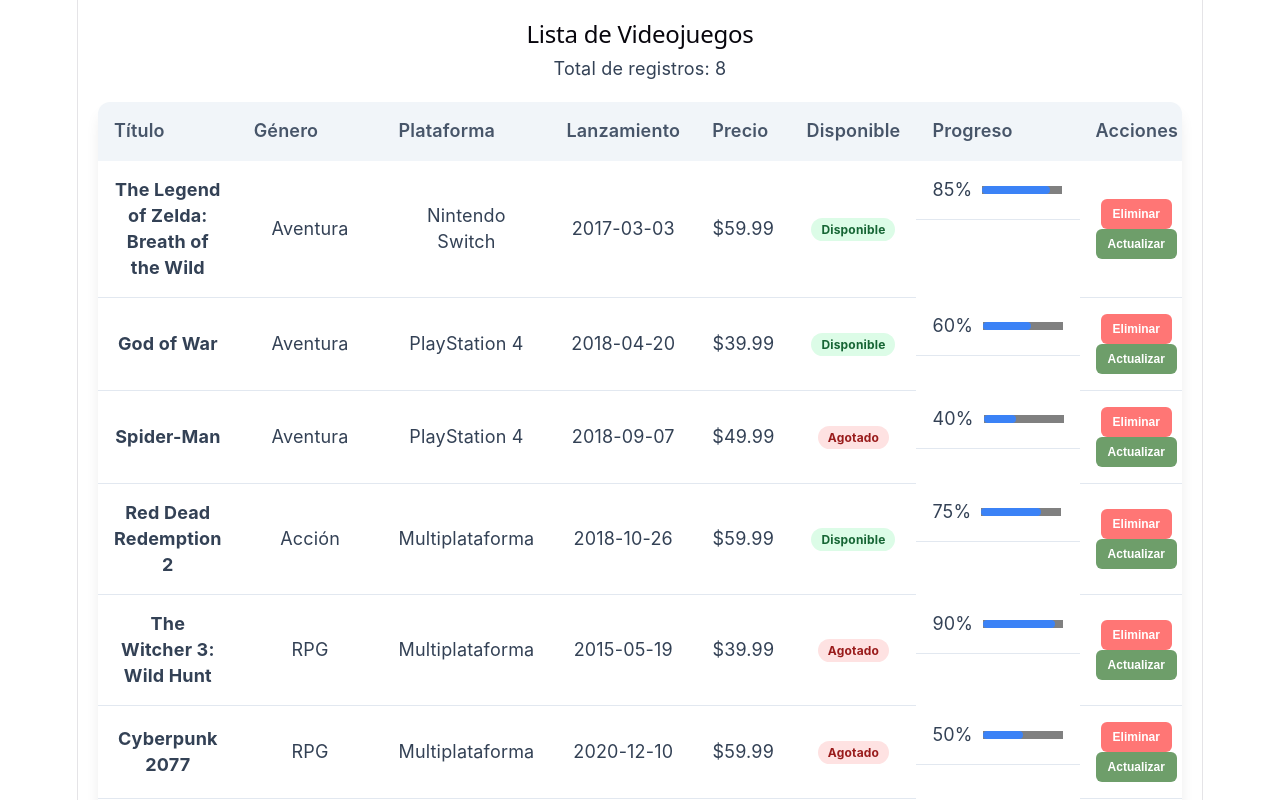
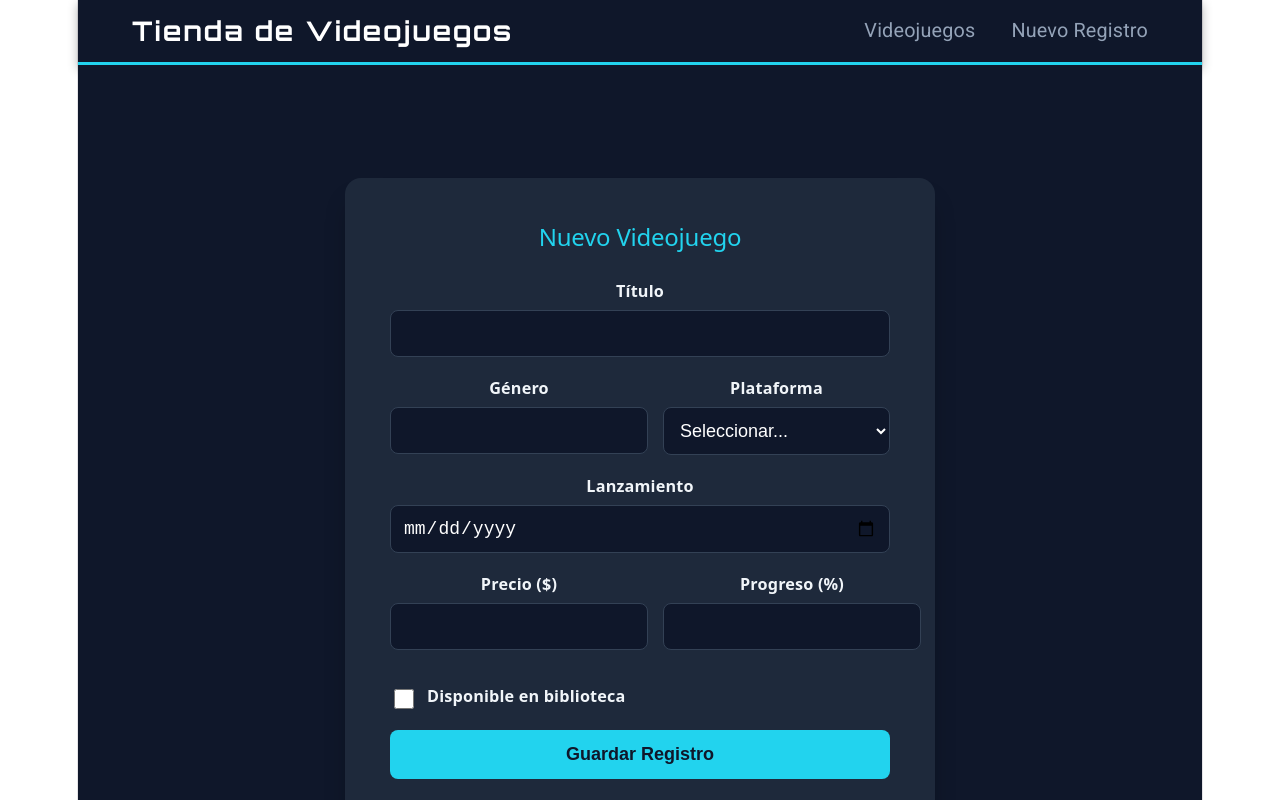
Before and after one commit to Junior27VQ/Videojuegos, a React (Vite) app: page /editar in a window 1280 px wide. Shown: the top 800 px of the page. Built offline with nearby package versions, Linux system fonts and the light colour scheme.

Commit message:
Configure status and routing functions

```diff
--- a/src/App.jsx
+++ b/src/App.jsx
@@ -5,16 +5,57 @@
 import './App.css'
 import data from './data/videojuegos.js'
 import TablaVideojuegos from './components/TablaVideojuegos'
+import FormularioVideojuego from './components/FormularioVideojuego.jsx'
+import { BrowserRouter, Routes, Route } from 'react-router-dom'
+import Navbar from './components/Navbar.jsx'
+import PaginaNoEncontrada from './components/PaginaNoEncontrada.jsx'
 
 function App() {
-  const [count, setCount] = useState(0)
+  const [videojuegos, setVideojuegos] = useState(data)
+
+  function nuevoVJ(nuevoVJ) {
+    setVideojuegos([...videojuegos, nuevoVJ]);
+  }
+
+  function eliminarVJ(id) {
+    setVideojuegos(videojuegos.filter(vj => vj.id !== id));
+  }
+
+  function actualizarVJ(id, videojuego) {
+    setVideojuegos(videojuegos.map(vj =>
+      vj.id === id ? {...videojuego } : {...vj}
+    ));
+  }
+
+  function manejarGuardar(videojuego) {
+    const existe = videojuegos.find(e => e.id === videojuego.id);
+    if(existe) {
+      actualizarVJ(videojuego.id, videojuego)
+    }else{
+      nuevoVJ(videojuego)
+    }
+  };
 
   return (
-    <>
-     <div>
-      <TablaVideojuegos videojuegos={data} />
-     </div>
-    </>
+    <BrowserRouter>
+      <Navbar />
+      <Routes>
+        <Route path="/tabla" element={
+          <TablaVideojuegos
+            videojuegos={videojuegos}
+            onEliminar={eliminarVJ}
+            onEditar={actualizarVJ}
+          />
+        }/>
+        <Route path="/formulario" element={
+          <FormularioVideojuego onGuardar={manejarGuardar}/>
+        }/>
+        <Route path="/editar" element={
+          <FormularioVideojuego onGuardar={manejarGuardar}/>
+        }/>
+        <Route path="*" element={<PaginaNoEncontrada/>}/>
+      </Routes>
+    </BrowserRouter>
   )
 }
 
--- /dev/null
+++ b/src/components/FormularioVideojuego.css
@@ -0,0 +1,64 @@
+:root {
+    --bg-dark: #0f172a;
+    --card-bg: #1e293b;
+    --accent: #22d3ee;
+    --text-main: #f1f5f9;
+}
+
+.vj-form-container {
+    padding: 2rem;
+    min-height: 100vh;
+    background: var(--bg-dark);
+    display: flex;
+    justify-content: center;
+    align-items: center;
+}
+
+.vj-card {
+    background: var(--card-bg);
+    padding: 2.5rem;
+    border-radius: 16px;
+    width: 100%;
+    max-width: 500px;
+    box-shadow: 0 20px 25px -5px rgba(0,0,0,0.3);
+    color: var(--text-main);
+}
+
+h2 { margin-bottom: 1.5rem; text-align: center; color: var(--accent); }
+
+.vj-group { margin-bottom: 1rem; display: flex; flex-direction: column; }
+.vj-row { display: grid; grid-template-columns: 1fr 1fr; gap: 15px; }
+
+label { font-size: 0.9rem; font-weight: 600; margin-bottom: 6px; }
+
+input, select {
+    padding: 12px;
+    border-radius: 8px;
+    border: 1px solid #334155;
+    background: #0f172a;
+    color: white;
+    font-size: 1rem;
+}
+
+.vj-checkbox { display: flex; align-items: center; gap: 10px; margin: 15px 0; }
+.vj-checkbox input { width: 20px; height: 20px; }
+
+.vj-btn {
+    width: 100%;
+    padding: 14px;
+    background: var(--accent);
+    color: var(--bg-dark);
+    border: none;
+    border-radius: 8px;
+    font-weight: bold;
+    cursor: pointer;
+    font-size: 1rem;
+    transition: transform 0.2s, background 0.2s;
+}
+
+.vj-btn:hover { background: #06b6d4; transform: translateY(-2px); }
+
+/* Responsivo */
+@media (max-width: 480px) {
+    .vj-row { grid-template-columns: 1fr; }
+}
--- a/src/components/FormularioVideojuego.jsx
+++ b/src/components/FormularioVideojuego.jsx
@@ -1,8 +1,10 @@
 import { useEffect, useState } from "react";
 import { useLocation, useNavigate } from "react-router-dom";
+import './FormularioVideojuego.css';
 
 function FormularioVideojuego({onGuardar}) {
     const location = useLocation();
+    const navigate = useNavigate();
 
     const reguperarVJ = location.state?.videojuego || null;
 
@@ -45,22 +47,27 @@
             disponible: disponible,
             progreso: progreso
         };
-        onGuardar(videojuego);
+        onGuardar(vj);
+        navigate("/tabla");
     }
 
     return(
-        <div>
-            <h2></h2>
-            <div>
-                <label>Titulo</label>
+        <div className="vj-form-container">
+        <div className="vj-card">
+            <h2>{reguperarVJ ? "Editar Videojuego" : "Nuevo Videojuego"}</h2>
+
+            <div className="vj-group">
+                <label>Título</label>
                 <input type="text" value={titulo} onChange={(e) => setTitulo(e.target.value)}/>
             </div>
-            <div>
-                <label>Genero</label>
+
+            <div className="vj-row">
+                <div className="vj-group">
+                    <label>Género</label>
                     <input type="text" value={genero} onChange={(e) => setGenero(e.target.value)}/>
                 </div>
-            <div>
-                <label>Plataforma:</label>
+                <div className="vj-group">
+                    <label>Plataforma</label>
                     <select value={plataforma} onChange={(e) => setPlataforma(e.target.value)}>
                         <option value="">Seleccionar...</option>
                         <option value="PlayStation 4">PlayStation 4</option>
@@ -69,24 +76,30 @@
                         <option value="Nintendo Switch">Nintendo Switch</option>
                     </select>
                 </div>
-            <div>
-                <label>Lanzamiento:</label>
+            </div>
+
+            <div className="vj-group">
+                <label>Lanzamiento</label>
                 <input type="date" value={lanzamiento} onChange={(e) => setLanzamiento(e.target.value)}/>
             </div>
-            <div>
-                <label>Precio</label>
+
+            <div className="vj-row">
+                <div className="vj-group">
+                    <label>Precio ($)</label>
                     <input type="number" value={precio} onChange={(e) => setPrecio(e.target.value)}/>
                 </div>
-            <div>
-                <label>Estado:</label>
-                <input type="checkbox" checked={disponible} onChange={(e) => setDisponible(e.target.checked)}/>
-            </div>
-            <div>
-                <label>Progreso:</label>
+                <div className="vj-group">
+                    <label>Progreso (%)</label>
                     <input type="number" value={progreso} onChange={(e) => setProgreso(e.target.value)}/>
                 </div>
-            <div>
-                <button onClick={guardar}>Guardar</button>
+            </div>
+
+            <div className="vj-checkbox">
+                <input type="checkbox" id="disponible" checked={disponible} onChange={(e) => setDisponible(e.target.checked)}/>
+                <label htmlFor="disponible">Disponible en biblioteca</label>
+            </div>
+
+            <button className="vj-btn" onClick={guardar}>Guardar Registro</button>
         </div>
     </div>
     )
--- a/src/components/Navbar.css
+++ b/src/components/Navbar.css
@@ -1,48 +1,43 @@
-/* Navbar Contenedor */
 .navbar {
     display: flex;
-    justify-content: space-between;
+    justify-content: space-between; /* Esto separa el logo y los links */
     align-items: center;
-    padding: 1rem 2rem;
-    background-color: #1e293b; /* Azul muy oscuro */
-    color: white;
-    box-shadow: 0 4px 6px -1px rgba(0, 0, 0, 0.1);
+    padding: 1rem 3rem;
+    background-color: #0f172a; /* Mismo fondo de la tabla */
+    border-bottom: 3px solid #22d3ee; /* Borde inferior cian */
+    box-shadow: 0 4px 10px rgba(0, 0, 0, 0.3);
 }
 
 .navbar-logo {
-    font-size: 1.25rem;
+    font-family: 'Orbitron', sans-serif;
+    font-size: 1.5rem;
     font-weight: bold;
-    letter-spacing: 0.5px;
+    color: #ffffff;
+    letter-spacing: 2px;
 }
 
-/* Enlaces */
 .navbar-links {
     display: flex;
-    gap: 20px;
+    gap: 2rem;
 }
 
 .nav-link {
-    color: #cbd5e1;
+    font-family: 'Roboto', sans-serif;
+    color: #94a3b8; /* Gris suave */
     text-decoration: none;
-    font-weight: 500;
+    font-size: 1.1rem;
     transition: color 0.3s ease;
 }
 
 .nav-link:hover {
-    color: #ffffff;
+    color: #22d3ee; /* Color acento al pasar el mouse */
 }
 
-/* Responsividad: Se adapta en pantallas menores a 600px */
+/* Diseño Responsivo */
 @media (max-width: 600px) {
     .navbar {
         flex-direction: column;
-        gap: 15px;
-        text-align: center;
-    }
-
-    .navbar-links {
-        gap: 10px;
-        flex-wrap: wrap;
-        justify-content: center;
+        gap: 1rem;
+        padding: 1rem;
     }
 }
--- a/src/components/Navbar.jsx
+++ b/src/components/Navbar.jsx
@@ -1,14 +1,15 @@
 import { Link } from "react-router-dom";
+import './Navbar.css';
 
 function Navbar() {
     return(
         <nav className="navbar">
+            <span className="navbar-logo">Tienda de Videojuegos</span>
             <div className="navbar-links">
-                <span className="navbar-logo">Tienda de Videojuegos</span>
                 <Link to="/tabla" className="nav-link">Videojuegos</Link>
-                <Link to="/formulario" className="nav-link">Nuevo</Link>
+                <Link to="/formulario" className="nav-link">Nuevo Registro</Link>
             </div>
         </nav>
-    )
+    );
 }
 export default Navbar;
--- /dev/null
+++ b/src/components/PaginaNoEncontrada.jsx
@@ -0,0 +1,11 @@
+function PaginaNoEncontrada() {
+    return (
+        <div>
+            <h1>404</h1>
+            <h2>¡Ups! Página no encontrada</h2>
+            <p>Parece que la dirección que buscas no existe o se ha movido.</p>
+        </div>
+    );
+}
+
+export default PaginaNoEncontrada;
--- a/src/components/TablaVideojuegos.css
+++ b/src/components/TablaVideojuegos.css
@@ -1,37 +1,40 @@
-/* Contenedor Principal */
-.tabla-container { font-family: 'Inter', sans-serif; padding: 20px; color: #334155; }
-.tabla-header { margin-bottom: 20px; }
+/* Importar fuentes modernas desde Google Fonts */
+@import url('https://fonts.googleapis.com/css2?family=Orbitron:wght@400;700&family=Roboto:wght@300;400;700&display=swap');
 
-/* Wrapper para el Scroll Horizontal */
-.table-wrapper {
-  overflow-x: auto;
-  background: white;
-  border-radius: 12px;
-  box-shadow: 0 10px 15px -3px rgba(0, 0, 0, 0.1);
+.tabla-container { padding: 2rem; background: #0f172a; border-radius: 20px; color: white; }
+
+.modern-table { width: 100%; border-collapse: separate; border-spacing: 0 10px; }
+
+/* Títulos de columna */
+.modern-table th {
+    font-family: 'Orbitron', sans-serif;
+    padding: 15px;
+    text-transform: uppercase;
+    letter-spacing: 1px;
+    border-bottom: 2px solid #334155;
 }
 
-/* Estilo de la Tabla */
-.modern-table { width: 100%; border-collapse: collapse; min-width: 700px; }
-.modern-table th { background: #f1f5f9; padding: 16px; text-align: left; font-weight: 600; color: #475569; }
-.modern-table td { padding: 16px; border-bottom: 1px solid #e2e8f0; }
-.modern-table tr:hover { background: #f8fafc; }
+/* Aplicar estilos únicos a cada columna usando nth-child */
+.modern-table td { padding: 15px; font-family: 'Roboto', sans-serif; }
 
-/* Etiquetas de estado */
-.status-badge { padding: 4px 10px; border-radius: 20px; font-size: 12px; font-weight: bold; }
-.status-badge.yes { background: #dcfce7; color: #166534; }
-.status-badge.no { background: #fee2e2; color: #991b1b; }
+/* Columna 1: Título - Color Cian */
+.modern-table td:nth-child(1) { color: #22d3ee; font-weight: bold; }
+/* Columna 2: Género - Color Púrpura */
+.modern-table td:nth-child(2) { color: #c084fc; }
+/* Columna 3: Plataforma - Color Verde */
+.modern-table td:nth-child(3) { color: #4ade80; }
+/* Columna 4: Lanzamiento - Color Naranja */
+.modern-table td:nth-child(4) { color: #fb923c; }
+/* Columna 5: Precio - Color Amarillo */
+.modern-table td:nth-child(5) { color: #facc15; font-family: monospace; font-size: 1.1rem; }
 
-/* Barra de progreso personalizada */
-.progress-cell { display: flex; align-items: center; gap: 10px; }
-progress {
-  width: 80px; height: 8px; border-radius: 4px; border: none;
-  background-color: #e2e8f0;
-}
-progress::-webkit-progress-value { background: #3b82f6; border-radius: 4px; }
+/* Fila con efecto hover */
+.modern-table tr:hover { background: #1e293b; transition: 0.3s; }
 
-/* Botones */
-.btn { padding: 8px 12px; border: none; border-radius: 6px; cursor: pointer; font-size: 12px; font-weight: 600; margin-right: 5px; transition: 0.3s; }
-.btn-del { background: #ff7675; color: white; }
-.btn-del:hover { background: #d63031; }
-.btn-toggle { background: #6e9e6a; color: white; }
-.btn-toggle:hover { background: #0d4b29; }
+/* Estilos de botones */
+.btn { border: none; padding: 8px 15px; border-radius: 5px; cursor: pointer; transition: 0.2s; }
+.btn-del { background: #f43f5e; color: white; margin-right: 5px; }
+.btn-toggle { background: #6366f1; color: white; }
+
+/* Barra de progreso animada */
+progress { width: 100px; accent-color: #22d3ee; }
--- a/src/components/TablaVideojuegos.jsx
+++ b/src/components/TablaVideojuegos.jsx
@@ -1,6 +1,13 @@
+import { useNavigate } from 'react-router-dom';
 import './TablaVideojuegos.css';
 
 function TablaVideojuegos({ videojuegos, onEliminar, onEditar }) {
+  const navigate = useNavigate();
+
+  function navigarNuevo(vj) {
+    navigate('/editar', { state: {videojuego: vj}});
+  };
+
   return (
     <div className="tabla-container">
       <header className="tabla-header">
@@ -41,7 +48,7 @@
                 </td>
                 <td className="actions">
                   <button className="btn btn-del" onClick={() => onEliminar(juego.id)}>Eliminar</button>
-                  <button className="btn btn-toggle" onClick={() => onEditar(juego)}>Actualizar</button>
+                  <button className="btn btn-toggle" onClick={() => navigarNuevo(juego)}>Actualizar</button>
                 </td>
               </tr>
             ))}
```
Lines whose indentation alone changed are shown as unchanged.
